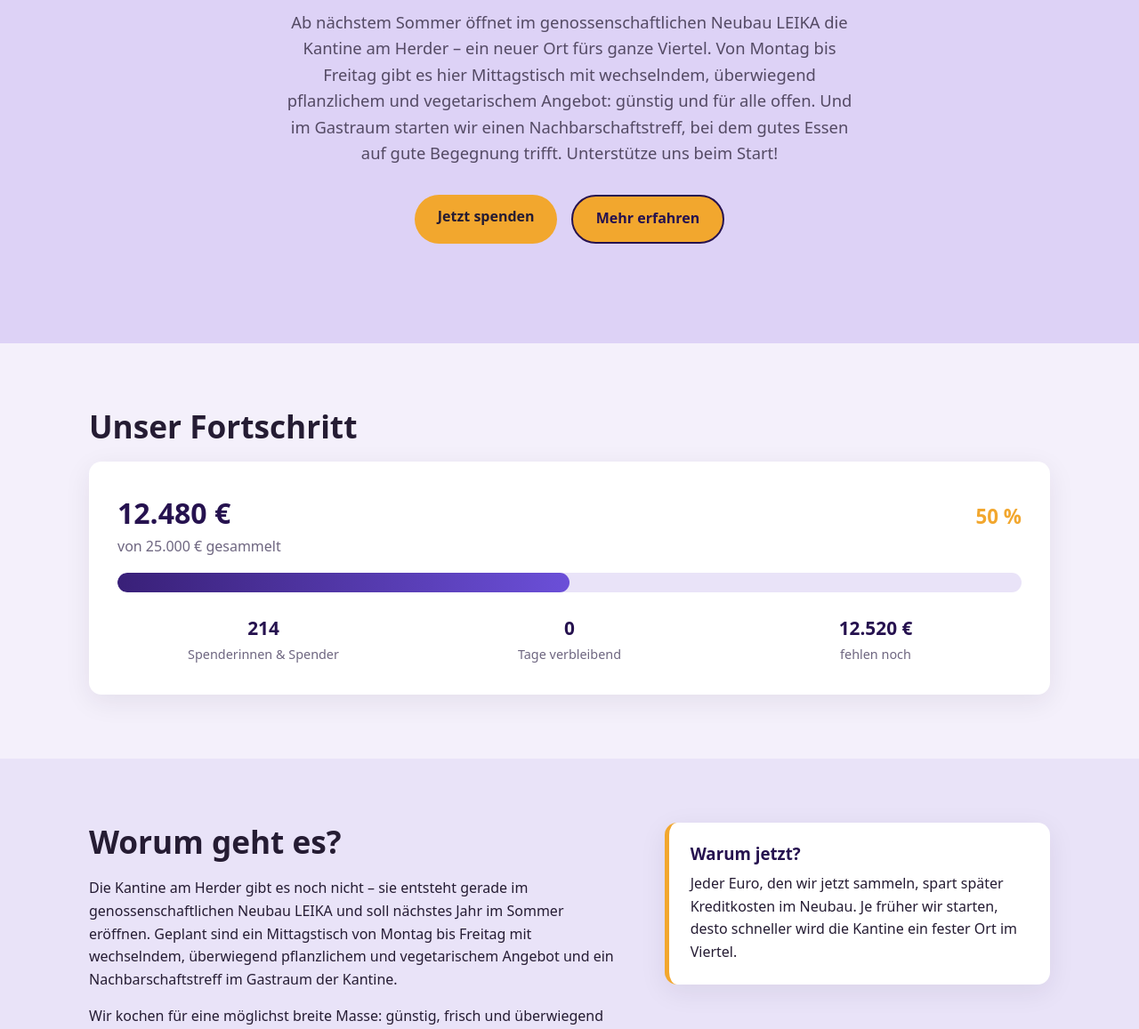
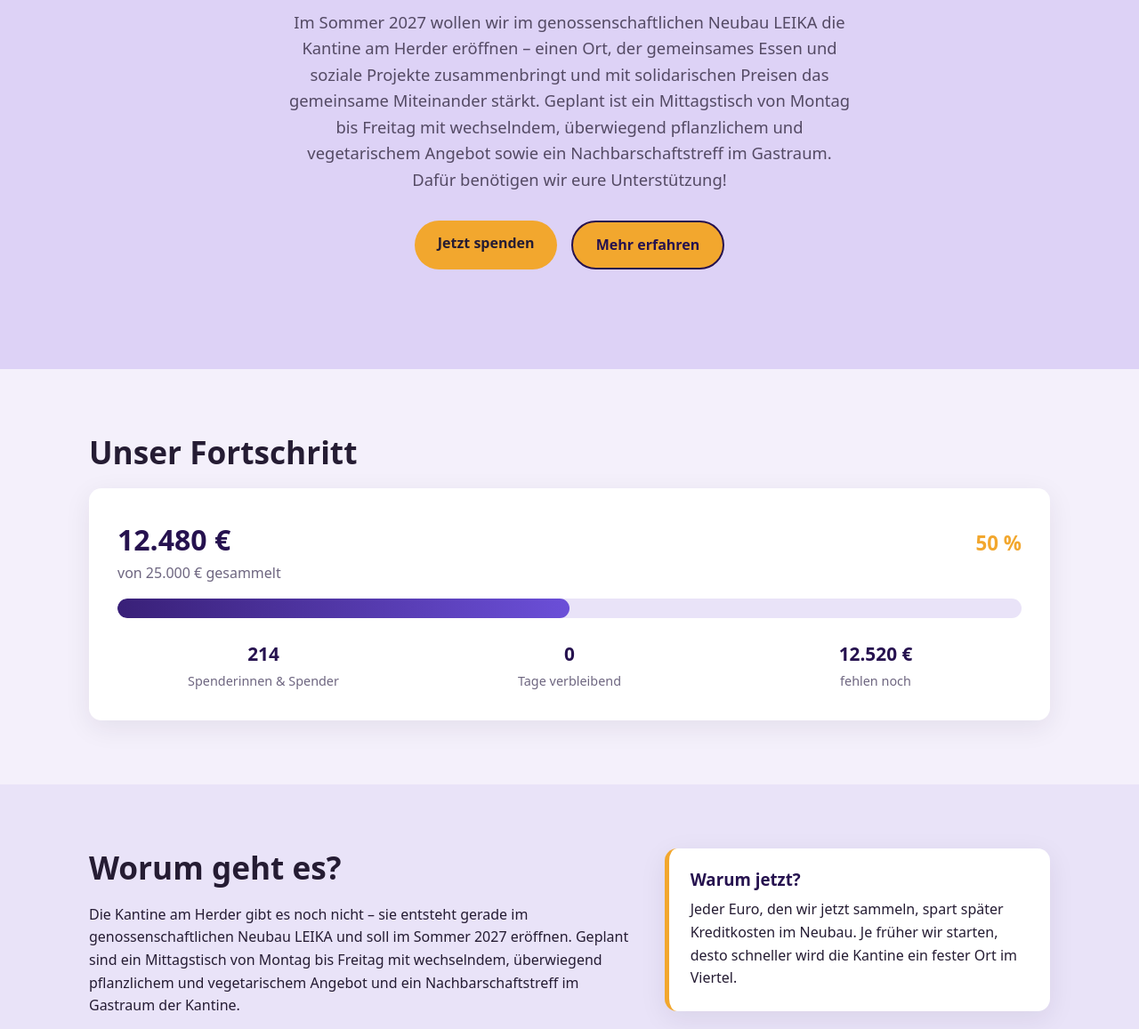
Before and after one commit to philemonthuemmel-sys/fundraiskantine, a plain HTML site: page index.html in a window 1280 px wide. Shown: the part 609-1766 px from the top of the page at 89% size. Drawn offline with Linux system fonts and the light colour scheme.

Commit message:
content: hero lead with user draft (opening summer 2027, solidarity prices), about year updated
Co-authored-by: philemonthuemmel-sys <philemonthuemmel-sys@users.noreply.github.com>

```diff
--- a/index.html
+++ b/index.html
@@ -33,7 +33,7 @@
       <img class="hero-logo" src="logo.png" alt="Kantine am Herder – Logo">
       <p class="eyebrow">Fundraising Kampagne</p>
       <h1>Gemeinsam für die Kantine am Herder</h1>
-      <p class="lead">Ab nächstem Sommer öffnet im genossenschaftlichen Neubau LEIKA die Kantine am Herder – ein neuer Ort fürs ganze Viertel. Von Montag bis Freitag gibt es hier Mittagstisch mit wechselndem, überwiegend pflanzlichem und vegetarischem Angebot: günstig und für alle offen. Und im Gastraum starten wir einen Nachbarschaftstreff, bei dem gutes Essen auf gute Begegnung trifft. Unterstütze uns beim Start!</p>
+      <p class="lead">Im Sommer 2027 wollen wir im genossenschaftlichen Neubau LEIKA die Kantine am Herder eröffnen – einen Ort, der gemeinsames Essen und soziale Projekte zusammenbringt und mit solidarischen Preisen das gemeinsame Miteinander stärkt. Geplant ist ein Mittagstisch von Montag bis Freitag mit wechselndem, überwiegend pflanzlichem und vegetarischem Angebot sowie ein Nachbarschaftstreff im Gastraum. Dafür benötigen wir eure Unterstützung!</p>
       <div class="hero-actions">
         <a class="btn" href="#spenden">Jetzt spenden</a>
         <a class="btn btn-ghost" href="#kampagne">Mehr erfahren</a>
@@ -69,7 +69,7 @@
     <div class="container two-col">
       <div>
         <h2>Worum geht es?</h2>
-        <p>Die Kantine am Herder gibt es noch nicht – sie entsteht gerade im genossenschaftlichen Neubau LEIKA und soll nächstes Jahr im Sommer eröffnen. Geplant sind ein Mittagstisch von Montag bis Freitag mit wechselndem, überwiegend pflanzlichem und vegetarischem Angebot und ein Nachbarschaftstreff im Gastraum der Kantine.</p>
+        <p>Die Kantine am Herder gibt es noch nicht – sie entsteht gerade im genossenschaftlichen Neubau LEIKA und soll im Sommer 2027 eröffnen. Geplant sind ein Mittagstisch von Montag bis Freitag mit wechselndem, überwiegend pflanzlichem und vegetarischem Angebot und ein Nachbarschaftstreff im Gastraum der Kantine.</p>
         <p>Wir kochen für eine möglichst breite Masse: günstig, frisch und überwiegend pflanzlich und vegetarisch – aber nicht ausschließlich. Dafür kooperieren wir mit solidarischen Landwirtschaften und Vereinen wie Machtlos&nbsp;e.&nbsp;V. Deine Spende finanziert Erstausstattung und Start.</p>
       </div>
       <div class="highlight-box">
```
